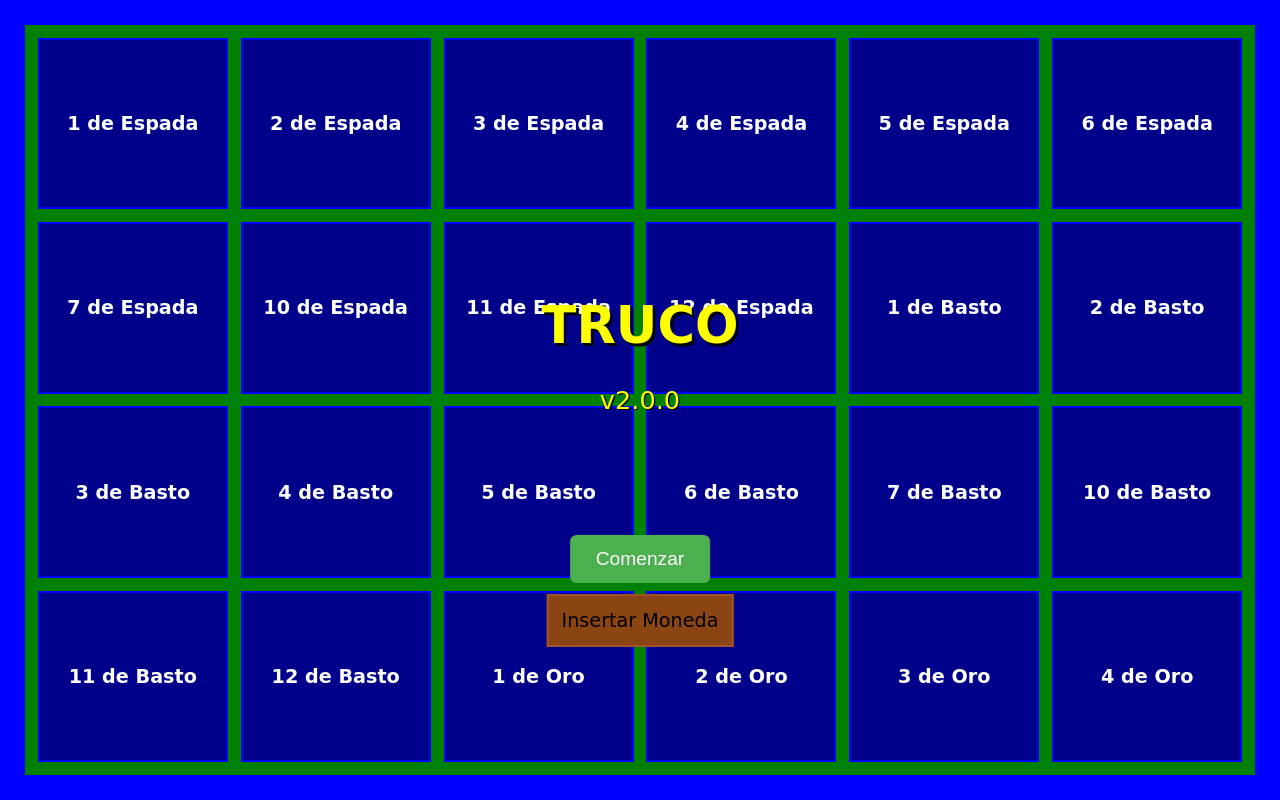
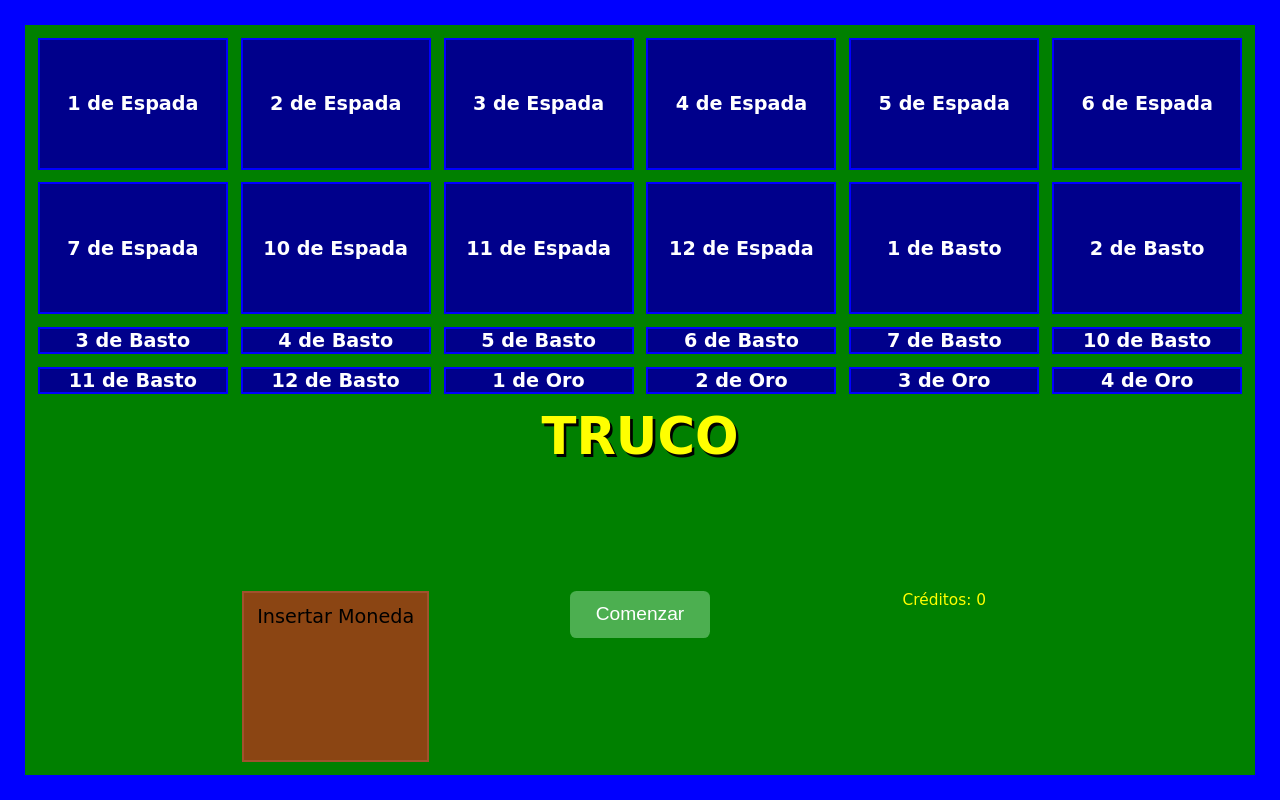
Before and after one commit to gustavojavier7/truco, a PHP site: page / in a window 1280 px wide. Run offline with PHP 8.4, Linux system fonts and the light colour scheme.

Commit message:
Update inicio.css

```diff
--- a/inicio.css
+++ b/inicio.css
@@ -11,27 +11,26 @@ body {
 }
 
 .arcade-screen {
-    width: 100vw; /* Ocupa todo el ancho de la ventana */
-    height: 100vh; /* Ocupa todo el alto de la ventana */
-    background-color: #008000; /* Fondo verde */
-    border: 2vw solid #0000FF; /* Borde azul de 2vw */
-    box-sizing: border-box; /* Incluye padding y border en el tamaño total */
-    padding: 1vw; /* Espaciado interno de 1vw */
-    display: grid; /* Define un contenedor de grilla */
-    grid-template-columns: repeat(6, 1fr); /* 6 columnas de igual tamaño */
-    grid-template-rows: repeat(4, 1fr); /* 4 filas de igual tamaño */
-    gap: 1vw; /* Espacio entre filas y columnas */
-    position: relative; /* Contexto posicional relativo */
-    overflow: hidden; /* Oculta cualquier contenido que se desborde */
+    width: 100vw;
+    height: 100vh;
+    background-color: #008000;
+    border: 2vw solid #0000FF;
+    box-sizing: border-box;
+    padding: 1vw;
+    display: grid;
+    grid-template-columns: repeat(6, 1fr);
+    grid-template-rows: repeat(4, 1fr);
+    gap: 1vw;
+    position: relative;
+    overflow: hidden;
 }
-
 
 #cardContainer {
     grid-column: 1 / -1;
-    grid-row: 1 / -1;
+    grid-row: 1 / 3; /* Ocupa las primeras 2 filas */
     display: grid;
     grid-template-columns: repeat(6, 1fr);
-    grid-template-rows: repeat(4, 1fr);
+    grid-template-rows: repeat(2, 1fr); /* Ajustado a 2 filas */
     gap: 1vw;
 }
 
@@ -49,33 +48,28 @@ body {
     transition: opacity 0.5s;
 }
 
-.truco-text, .coin-slot, .credit-display, .version-display, .coin-counter {
-    position: absolute;
-}
-
 .truco-text {
-    top: 40%;
-    left: 50%;
-    transform: translate(-50%, -50%);
+    grid-column: 2 / 6; /* Centrado en las columnas 2 a 5 */
+    grid-row: 3 / 4; /* En la tercera fila */
     font-size: 4vw;
     font-weight: bold;
     color: #FFFF00;
     text-shadow: 0.2vw 0.2vw 0 #000;
+    text-align: center; /* Centrar el texto */
 }
 
 .version-display {
-    top: 50%;
-    left: 50%;
-    transform: translate(-50%, -50%);
+    grid-column: 2 / 6; /* Centrado en las columnas 2 a 5 */
+    grid-row: 4 / 5; /* En la cuarta fila */
     font-size: 2vw;
     color: #FFFF00;
     text-shadow: 0.1vw 0.1vw 0 #000;
+    text-align: center; /* Centrar el texto */
 }
 
 .coin-slot {
-    bottom: 10vw;
-    left: 50%;
-    transform: translateX(-50%);
+    grid-column: 1 / 4; /* Ocupa las primeras 3 columnas */
+    grid-row: 4 / 5; /* En la cuarta fila */
     background-color: #8B4513;
     border: 0.2vw solid #A0522D;
     color: black;
@@ -85,33 +79,30 @@ body {
     font-size: 1.5vw;
     opacity: 1;
     transition: opacity 1s;
+    justify-self: center;
+}
+
+.credit-display {
+    grid-column: 4 / -1; /* Ocupa las últimas 3 columnas */
+    grid-row: 4 / 5; /* En la cuarta fila */
+    font-size: 1.2vw;
+    color: yellow;
+    text-align: center;
+    justify-self: center;
 }
 
 .coin-counter {
-    bottom: 8vw; /* Ajustar para que esté debajo del botón */
-    left: 50%;
-    transform: translateX(-50%);
+    grid-column: 1 / -1;
+    grid-row: 3/4;
     font-size: 1.2vw;
     color: yellow;
     text-align: center;
-}
-
-.credit-display {
-    bottom: -2vw; /* Ajusta para colocar debajo de la "coin-slot" */
-    left: 50%;
-    transform: translateX(-50%);
-    font-size: 1.2vw;
-    color: yellow;
-    text-align: center;
-    position: absolute;
+    align-self: end;
 }
 
 #comenzarJuego {
-    position: absolute; /* Cambiado de relative a absolute */
-    bottom: 15vw; /* Separación suficiente del botón "Insertar Moneda" */
-    left: 50%;
-    transform: translateX(-50%);
-    text-align: center;
+    grid-column: 2 / 6; /* Centrado en las columnas 2 a 5 */
+    grid-row: 4 / 5; /* En la cuarta fila */
     padding: 1vw 2vw;
     font-size: 1.5vw;
     background-color: #4CAF50;
@@ -120,6 +111,8 @@ body {
     border-radius: 0.5vw;
     cursor: pointer;
     transition: background-color 0.3s;
+    justify-self: center;
+    align-self: start;
 }
 
 #comenzarJuego:hover {
```
